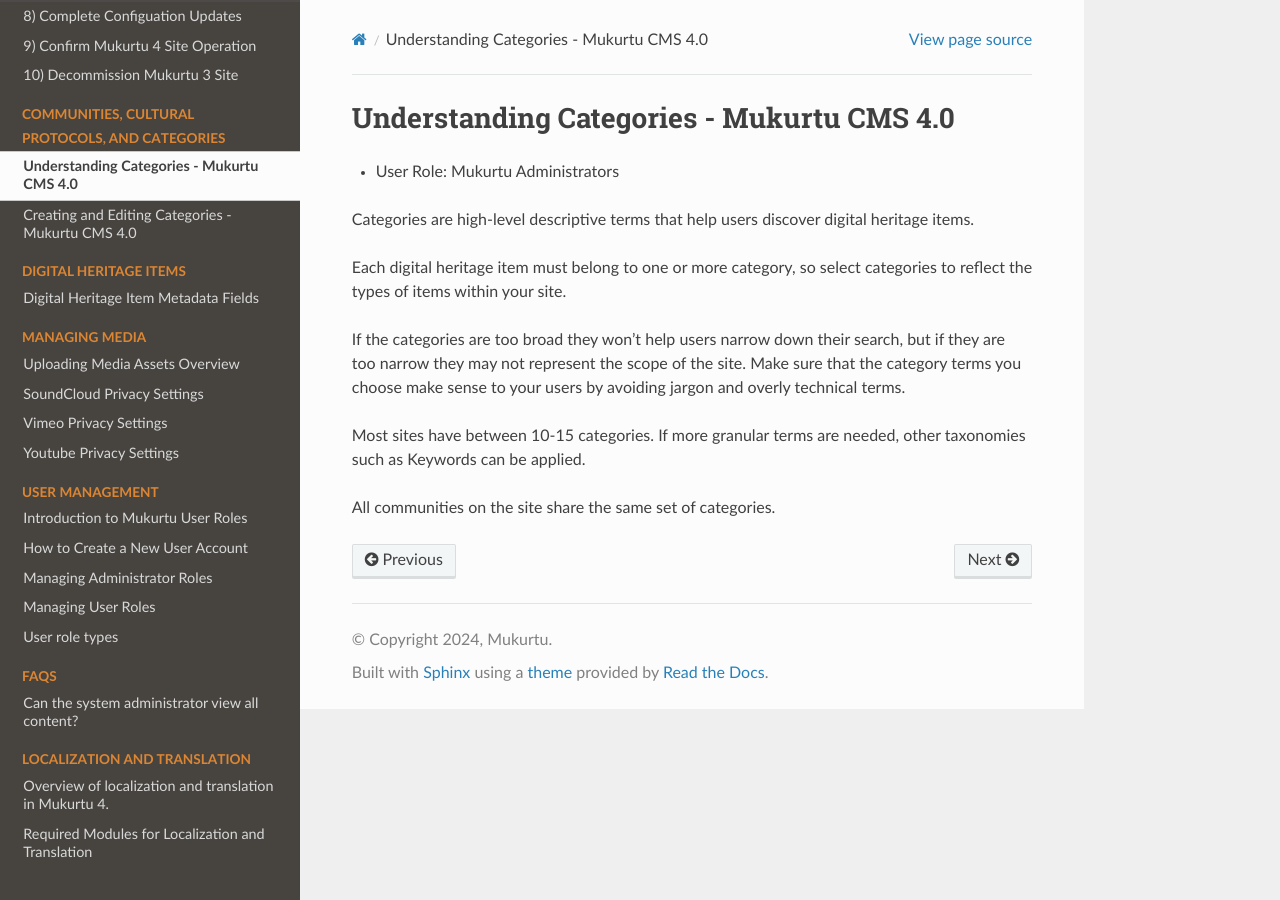
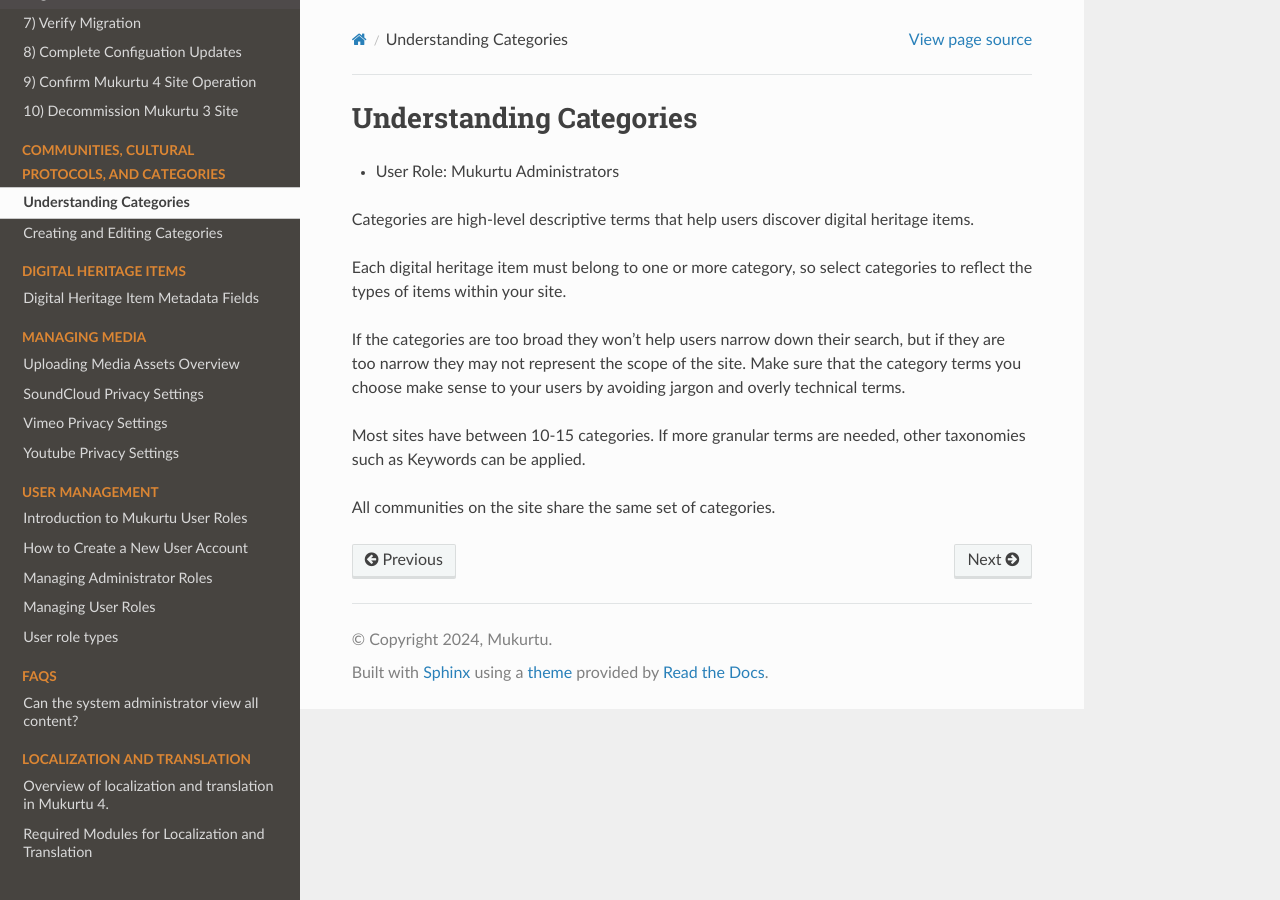
Before and after one commit to MukurtuCMS/mukurtudocs, a Sphinx documentation site: the page built from docs/source/3Cs/understanding-categories.md, in a window 1280 px wide. Built offline with Sphinx 7.4.7 and the Read the Docs theme 3.1.0, drawn with Linux system fonts in a browser that asks for light colours.

Commit message:
Title standardization

```diff
--- a/docs/source/3Cs/creating-categories.md
+++ b/docs/source/3Cs/creating-categories.md
@@ -1,4 +1,4 @@
-# Creating and Editing Categories - Mukurtu CMS 4.0
+# Creating and Editing Categories
 
 Mukurtu 4 comes preloaded with a Default category. This might change.
 
--- a/docs/source/3Cs/understanding-categories.md
+++ b/docs/source/3Cs/understanding-categories.md
@@ -1,4 +1,4 @@
-# Understanding Categories - Mukurtu CMS 4.0
+# Understanding Categories
 
 - User Role: Mukurtu Administrators
 
```
